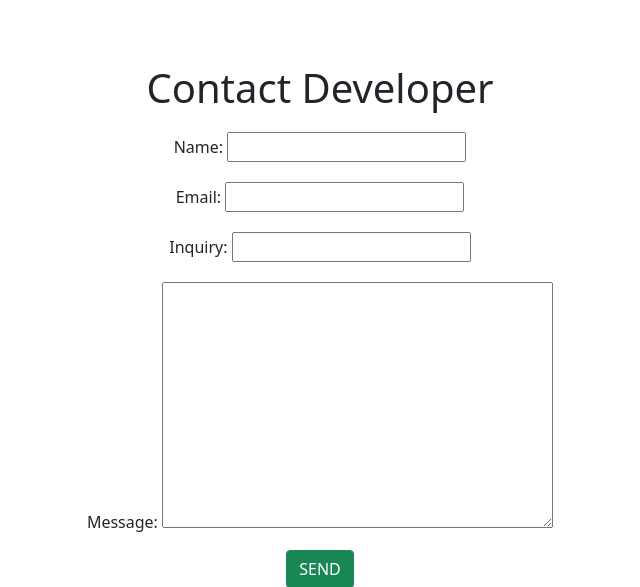
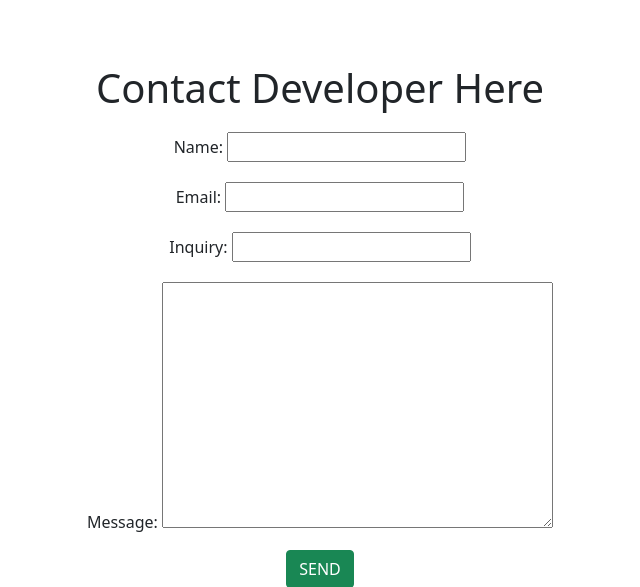
Before and after one commit to DaveyCrockett/news_paper, a Django app: page /contact/ in a window 1280 px wide. Shown: the part 56-643 px from the top of the page, without its empty margins (320-960 px from the left). Run offline with Django 4.2, Linux system fonts and the light colour scheme; parts of the project's set-up code (start-up, migrations or seed data) failed here and were passed over.

Commit message:
final try

```diff
--- a/templates/contact.html
+++ b/templates/contact.html
@@ -7,7 +7,7 @@
 
 {% block content %}
 <div class="forms-container">
-    <h1>Contact Developer</h1>
+    <h1>Contact Developer Here</h1>
     <form action="" method="post">
         {% csrf_token %}
         {{ form.as_p }}
```
